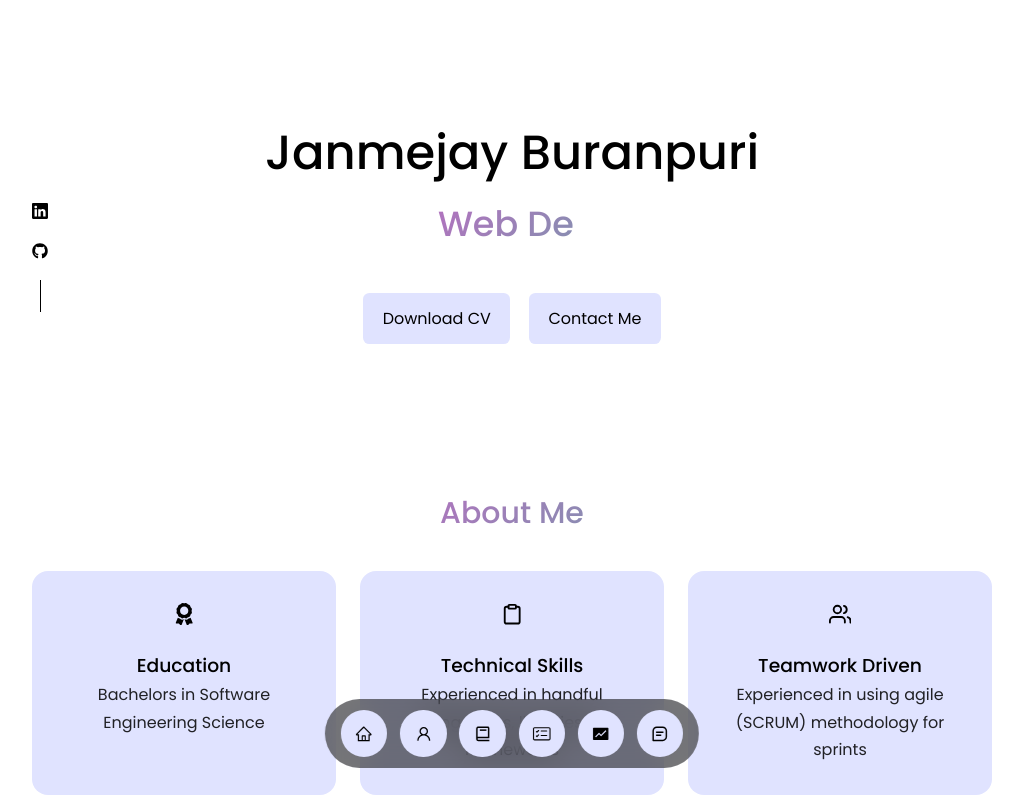
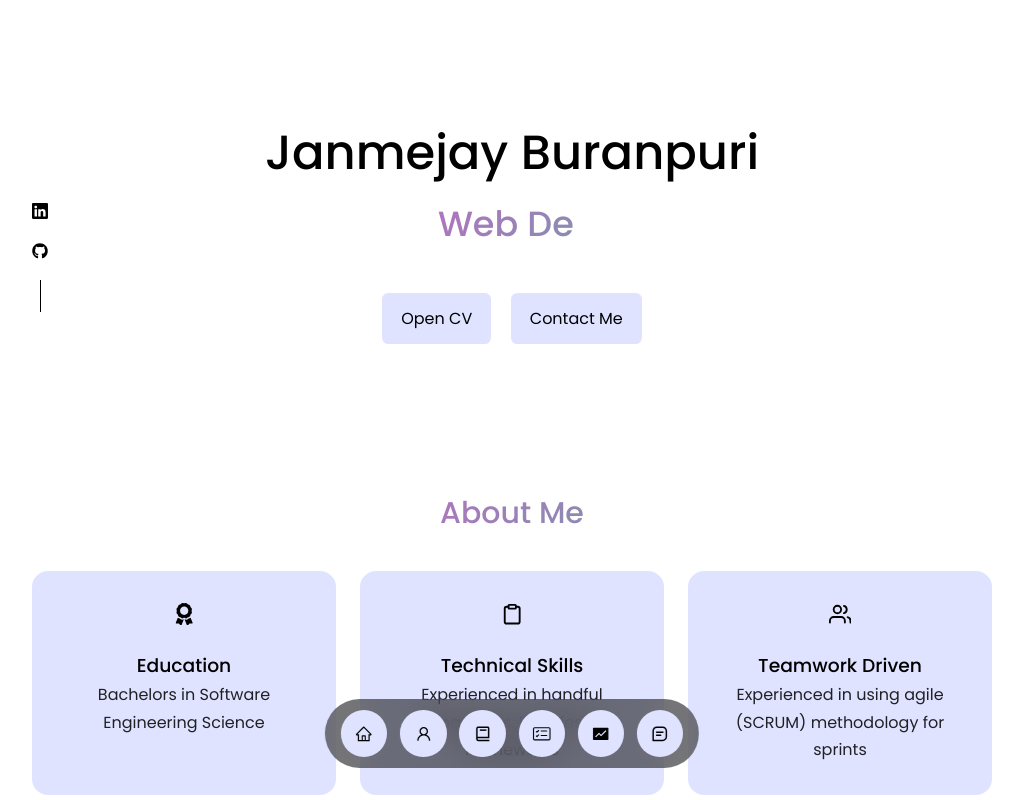
Before and after one commit to jburanpuri/React-Portfolio, a React (Create React App) app: page / in a window 1280 px wide. Shown: the top 800 px of the page, without its empty margins (128-1151 px from the left). Built offline with nearby package versions, Linux system fonts and the light colour scheme.

Commit message:
updated resume

```diff
--- a/src/components/header/CTA.jsx
+++ b/src/components/header/CTA.jsx
@@ -4,7 +4,7 @@ import Resume from '../../assets/resume/resume.pdf'
 const CTA = () => {
   return (
     <div className='cta'>
-      <a href={Resume} target="_blank" className='btn btn-primary'>Download CV</a>
+      <a href={Resume} target="_blank" className='btn btn-primary'>Open CV</a>
       <a href="#contact" className='btn btn-primary'>Contact Me</a>
     </div>
   )
```
Also changed, not shown: 1 other file (tests, documents, lock files or other folders).
